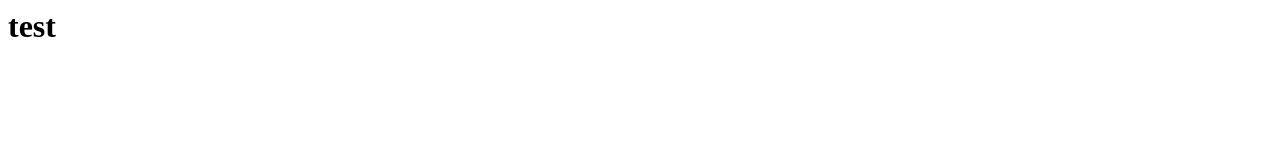
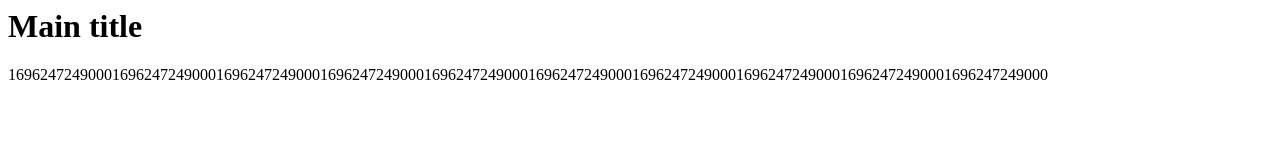
Before and after one commit to shshsunny/memode-cfg, a plain HTML site: page index.html in a window 1280 px wide. Drawn offline with Linux system fonts and the light colour scheme.

Commit message:
Update index.html

```diff
--- a/index.html
+++ b/index.html
@@ -1 +1,6 @@
-<h1>test</h1>
+<script>
+document.write("<h1>Main title</h1>");
+for(var i=0;i<10;++i) {
+  document.write(Date.now());
+}
+</script>
```
